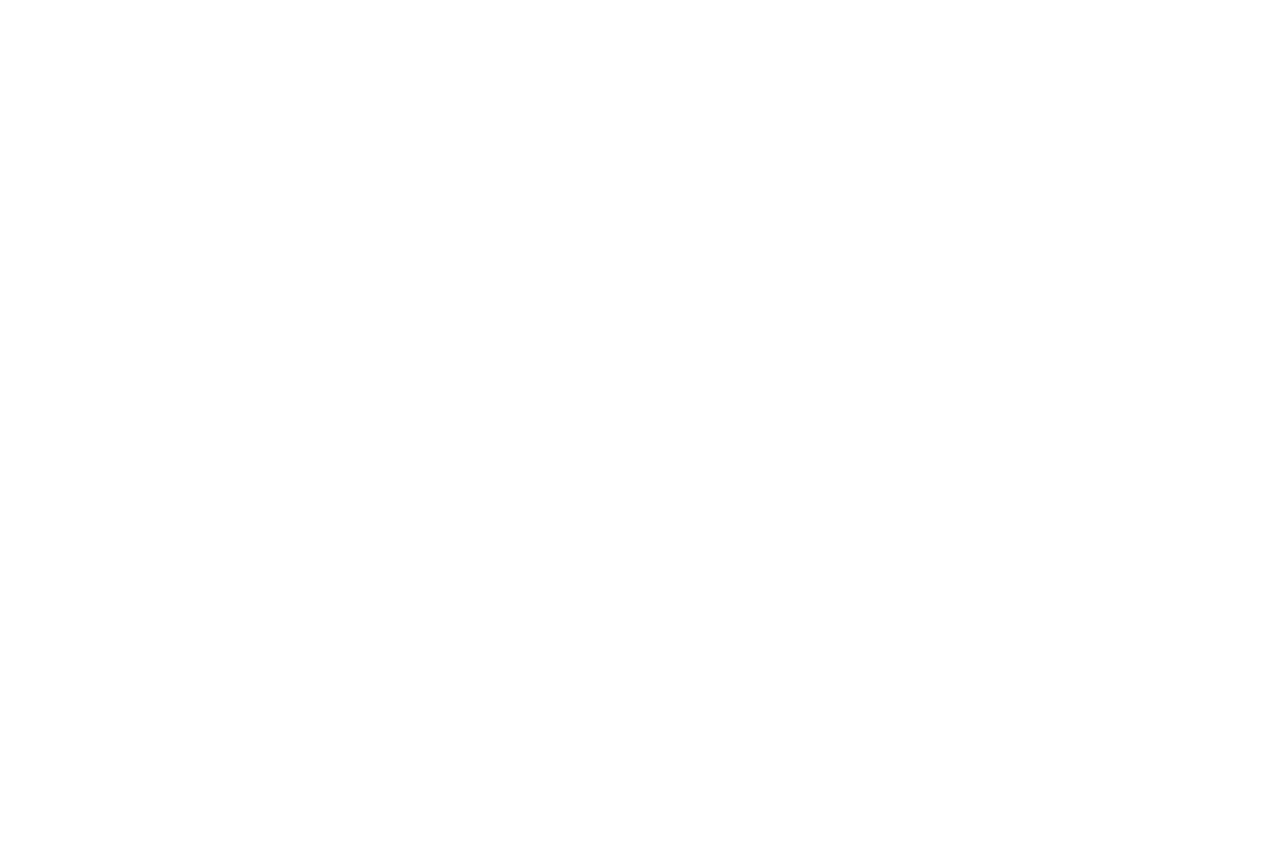
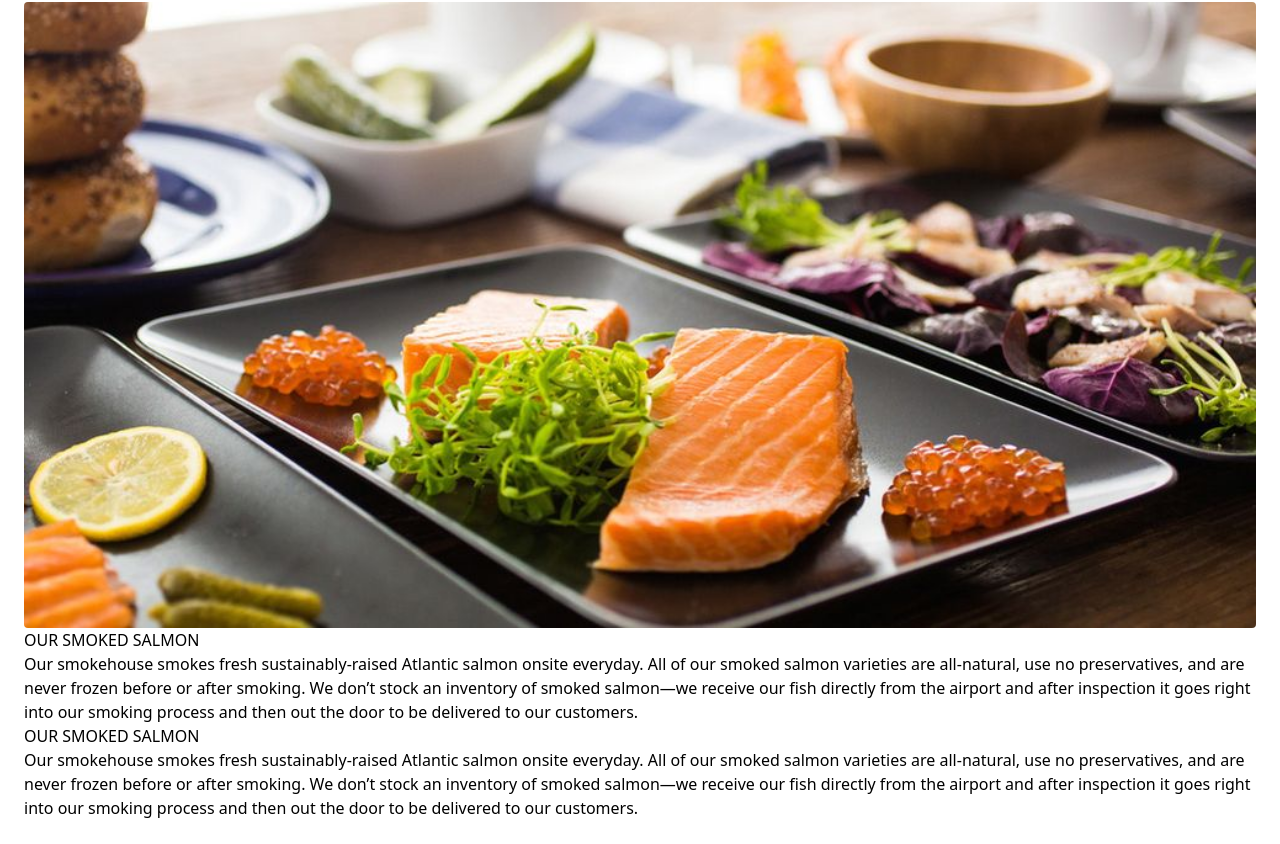
Before and after one commit to michael-carvajal/vite1, a React (Vite) app: page / in a window 1280 px wide. Shown: the part 860-1704 px from the top of the page. Before the commit the page ends 838 px from the top, so only its background shows below. Built offline with nearby package versions, Linux system fonts and the light colour scheme.

Commit message:
displaying images from salmon array

```diff
--- a/src/App.tsx
+++ b/src/App.tsx
@@ -1,5 +1,6 @@
 import AboutUs from "./Components/AboutUs";
 import Carousel from "./Components/Carousel";
+import Featured from "./Components/Featured";
 import Navbar from "./Components/Navbar";
 
 function App() {
@@ -9,6 +10,7 @@ function App() {
       <Navbar />
       <Carousel />
       <AboutUs />
+      <Featured />
     </div>
   );
 }
--- /dev/null
+++ b/src/Components/Featured.tsx
@@ -0,0 +1,57 @@
+import React, { useEffect, useState } from "react";
+import smokingSalmon3 from "../images/smoking_salmon3.jpg";
+import plate from "../images/plate.jpg";
+import platter2 from "../images/platter2.jpg";
+import spread from "../images/spread.jpg";
+
+const salmonImages = [smokingSalmon3, plate, platter2, spread];
+
+const Featured = () => {
+  const [salmonImage, setSalmonImage] = useState(0);
+
+  useEffect(() => {
+    const imagesArrayLength = salmonImages.length;
+    const imageInterval = setInterval(() => {
+      if (salmonImage === imagesArrayLength - 1) {
+        setSalmonImage(0);
+      } else {
+        setSalmonImage((prev) => prev + 1);
+      }
+    }, 3000);
+
+    // Clear the interval on component unmount
+    return () => clearInterval(imageInterval);
+  }, [salmonImage]);
+
+
+  return (
+    <div className="flex flex-col p-6">
+      <div className="w-full">
+        <img src={salmonImages[salmonImage]}  className="w-full rounded h-auto object-cover" />
+        <h3>OUR SMOKED SALMON</h3>
+        <p>
+          Our smokehouse smokes fresh sustainably-raised Atlantic salmon onsite
+          everyday. All of our smoked salmon varieties are all-natural, use no
+          preservatives, and are never frozen before or after smoking. We don’t
+          stock an inventory of smoked salmon—we receive our fish directly from
+          the airport and after inspection it goes right into our smoking
+          process and then out the door to be delivered to our customers.{" "}
+        </p>
+      </div>
+      <div>
+        <img />
+        <h3>OUR SMOKED SALMON</h3>
+        <p>
+          Our smokehouse smokes fresh sustainably-raised Atlantic salmon onsite
+          everyday. All of our smoked salmon varieties are all-natural, use no
+          preservatives, and are never frozen before or after smoking. We don’t
+          stock an inventory of smoked salmon—we receive our fish directly from
+          the airport and after inspection it goes right into our smoking
+          process and then out the door to be delivered to our customers.{" "}
+        </p>
+      </div>
+    </div>
+  );
+};
+
+export default Featured;
```
